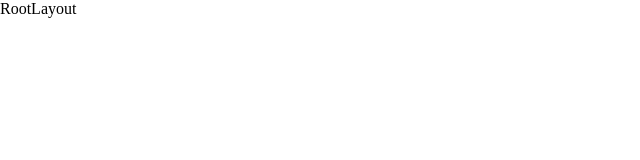
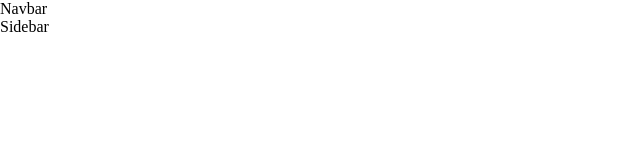
Before and after one commit to AyushBobale/VisualizationDashboard, a React (Create React App) app in the folder source/client/: page / in a window 1280 px wide. Shown: the top 160 px of the page, without its empty margins (0-640 px from the left). Built offline with nearby package versions, Linux system fonts and the light colour scheme.

Commit message:
routig done

```diff
--- a/source/client/src/App.jsx
+++ b/source/client/src/App.jsx
@@ -6,6 +6,7 @@ import {
 } from "react-router-dom";
 
 import Dashboard from "./Pages/Dashboard/Dashboard";
+import PageNotFound from "./Pages/PageNotFound/PageNotFound";
 import { ROUTES } from "./config";
 import React from "react";
 import RootLayout from "./Layouts/RootLayout";
@@ -17,6 +18,7 @@ function App() {
         <Routes>
           <Route path={ROUTES.ROOT} element={<RootLayout />}>
             <Route path={ROUTES.DASHBOARD} element={<Dashboard />} />
+            <Route path="*" element={<PageNotFound />} />
           </Route>
         </Routes>
       </Router>
--- a/source/client/src/Layouts/RootLayout.jsx
+++ b/source/client/src/Layouts/RootLayout.jsx
@@ -1,10 +1,13 @@
+import Navbar from "../components/Navbar/Navbar";
 import { Outlet } from "react-router";
 import React from "react";
+import Sidebar from "../components/Sidebar/Sidebar";
 
 function RootLayout() {
   return (
     <div className="root-cont">
-      RootLayout
+      <Navbar />
+      <Sidebar />
       <Outlet />
     </div>
   );
--- /dev/null
+++ b/source/client/src/Pages/PageNotFound/PageNotFound.jsx
@@ -0,0 +1,7 @@
+import React from "react";
+
+function PageNotFound() {
+  return <div>PageNotFound</div>;
+}
+
+export default PageNotFound;
--- /dev/null
+++ b/source/client/src/components/Navbar/Navbar.jsx
@@ -0,0 +1,7 @@
+import React from "react";
+
+function Navbar() {
+  return <div>Navbar</div>;
+}
+
+export default Navbar;
--- /dev/null
+++ b/source/client/src/components/Sidebar/Sidebar.jsx
@@ -0,0 +1,7 @@
+import React from "react";
+
+function Sidebar() {
+  return <div>Sidebar</div>;
+}
+
+export default Sidebar;
```
